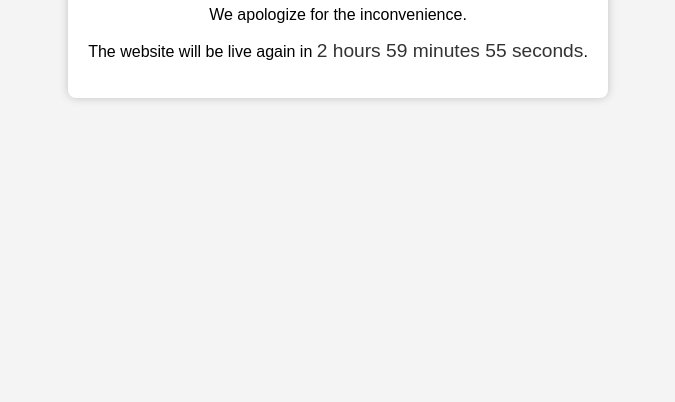
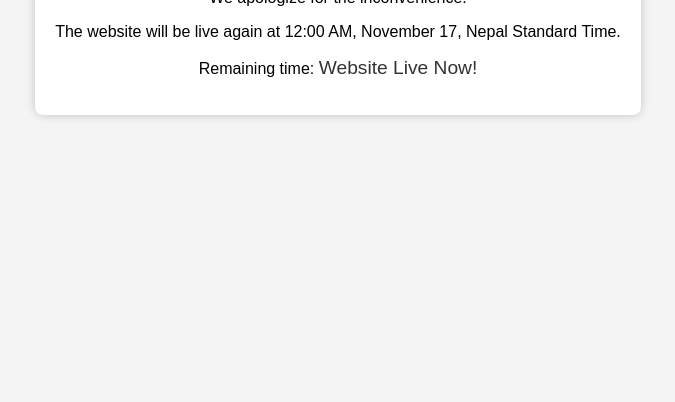
Before and after one commit to dipeshpandit12/naturesmile, a plain HTML site: page index.html in a window 1280 px wide. Shown: the part 398-800 px from the top of the page, without its empty margins (302-977 px from the left). Drawn offline with Linux system fonts and the light colour scheme.

Commit message:
Update index.html

```diff
--- a/index.html
+++ b/index.html
@@ -36,25 +36,34 @@
     <div class="popup">
         <h1>Website Under Maintenance</h1>
         <p>We apologize for the inconvenience.</p>
-        <p>The website will be live again in <span id="countdown" class="countdown">3 hours</span>.</p>
+        <p>The website will be live again at 12:00 AM, November 17, Nepal Standard Time.</p>
+        <p>Remaining time: <span id="countdown" class="countdown"></span></p>
     </div>
 
     <script>
-        // Countdown timer
-        var countdownElement = document.getElementById('countdown');
-        var countdownTime = 3 * 60 * 60; // 3 hours in seconds
+        // Retrieve target date from localStorage or set a default value
+        var targetDate = localStorage.getItem('targetDate');
+        if (!targetDate) {
+            targetDate = new Date("November 17, 2023 00:00:00 GMT+0545");
+            localStorage.setItem('targetDate', targetDate);
+        } else {
+            targetDate = new Date(targetDate);
+        }
 
         function updateCountdown() {
-            var hours = Math.floor(countdownTime / 3600);
-            var minutes = Math.floor((countdownTime % 3600) / 60);
-            var seconds = countdownTime % 60;
+            var currentDate = new Date();
+            var timeDifference = targetDate - currentDate;
 
-            countdownElement.textContent = hours + ' hours ' + minutes + ' minutes ' + seconds + ' seconds';
+            if (timeDifference <= 0) {
+                document.getElementById('countdown').textContent = 'Website Live Now!';
+            } else {
+                var hours = Math.floor(timeDifference / (1000 * 60 * 60));
+                var minutes = Math.floor((timeDifference % (1000 * 60 * 60)) / (1000 * 60));
+                var seconds = Math.floor((timeDifference % (1000 * 60)) / 1000);
 
-            if (countdownTime <= 0) {
-                document.body.innerHTML = '<h1>Website Live Now!</h1>';
-            } else {
-                countdownTime--;
+                document.getElementById('countdown').textContent =
+                    hours + ' hours ' + minutes + ' minutes ' + seconds + ' seconds';
+
                 setTimeout(updateCountdown, 1000);
             }
         }
```
